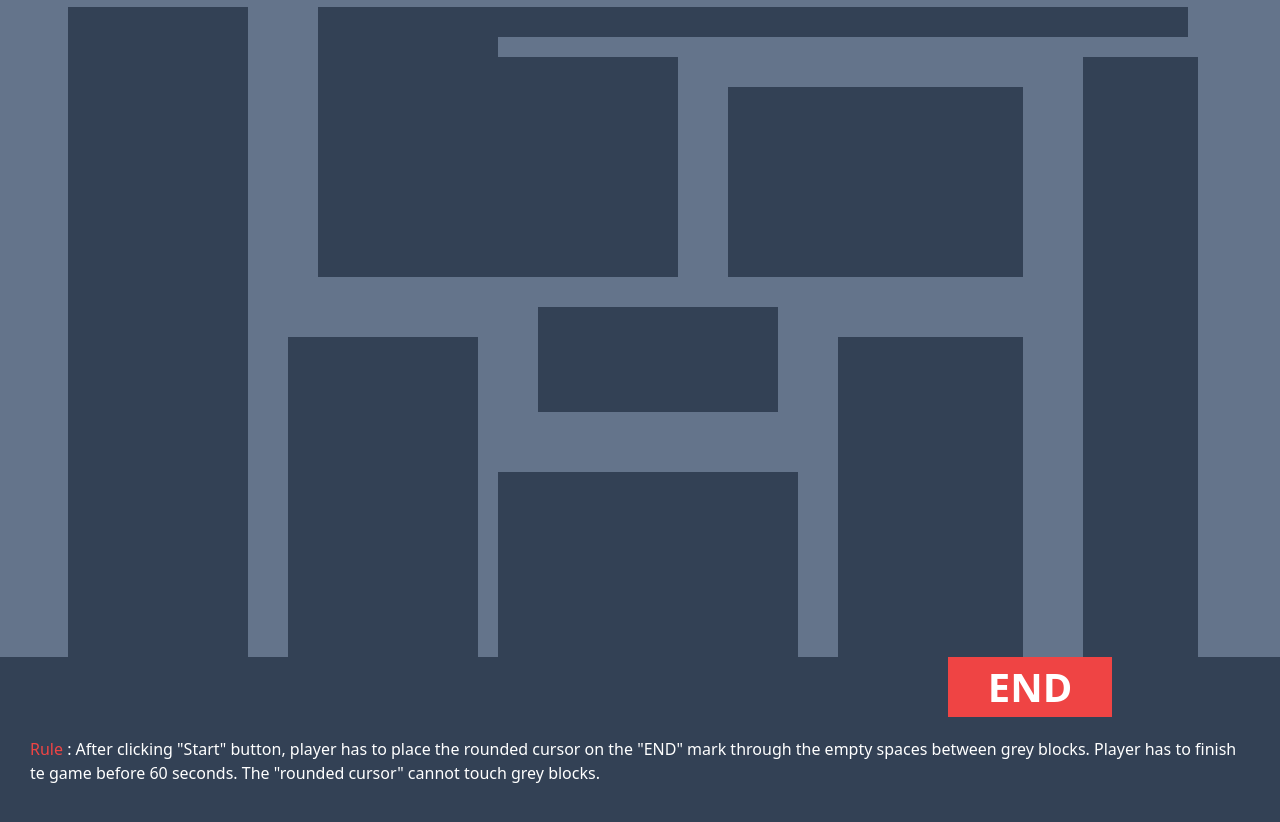
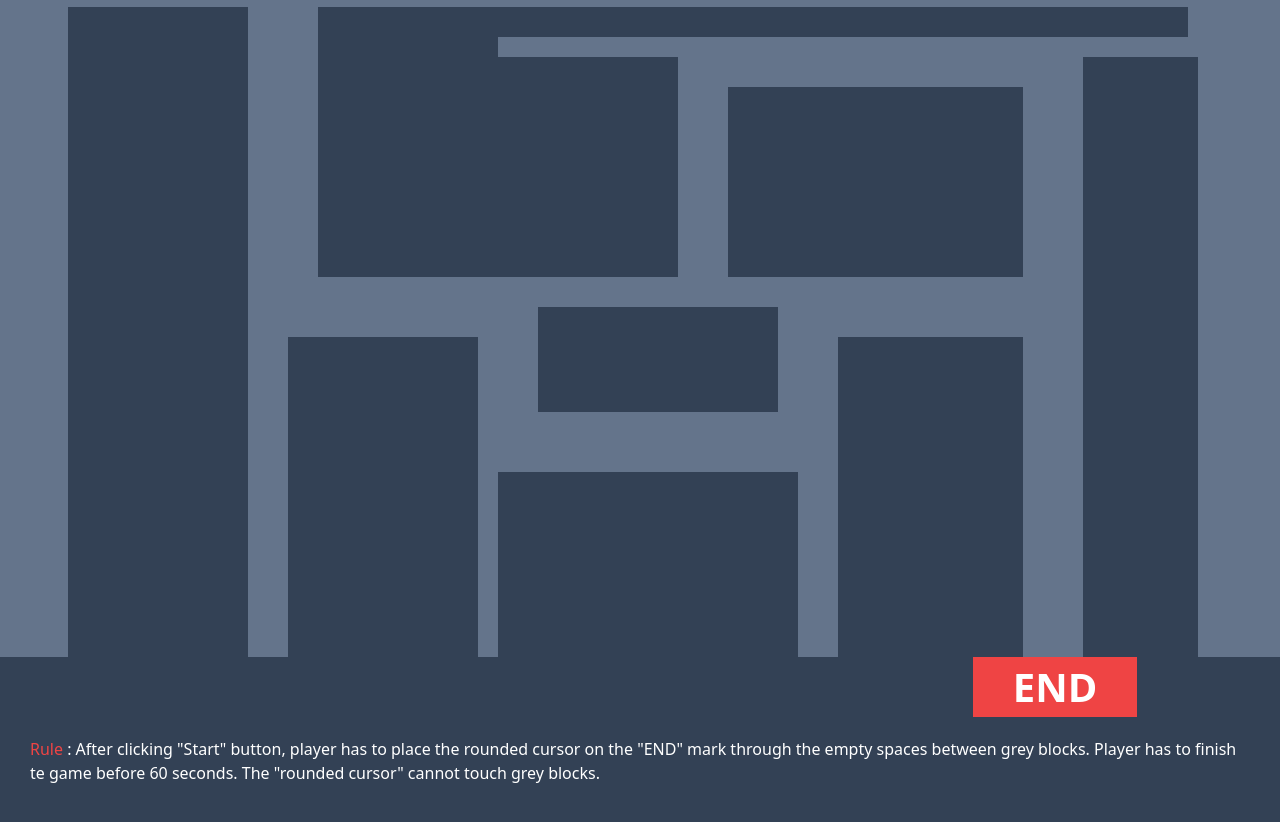
Before and after one commit to mdraihan27/cursor-maze, a plain HTML site: page index.html in a window 1280 px wide. Shown: the part 204-1026 px from the top of the page. Drawn offline with nearby package versions, Linux system fonts and the light colour scheme.

Commit message:
final version 1.1

```diff
--- a/index.html
+++ b/index.html
@@ -65,7 +65,7 @@
     </main>
 
     <footer class="sblock bg-slate-700 w-full h-[80px] flex justify-center items-baseline" id="footer">
-        <div id="end" class=" flex justify-center ms-[780px]"><p class="font-bold text-white text-[40px] bg-red-500 px-[40px]">END</p></div>
+        <div id="end" class=" flex justify-center ms-[830px]"><p class="font-bold text-white text-[40px] bg-red-500 px-[40px]">END</p></div>
 
 
     </footer>
```
